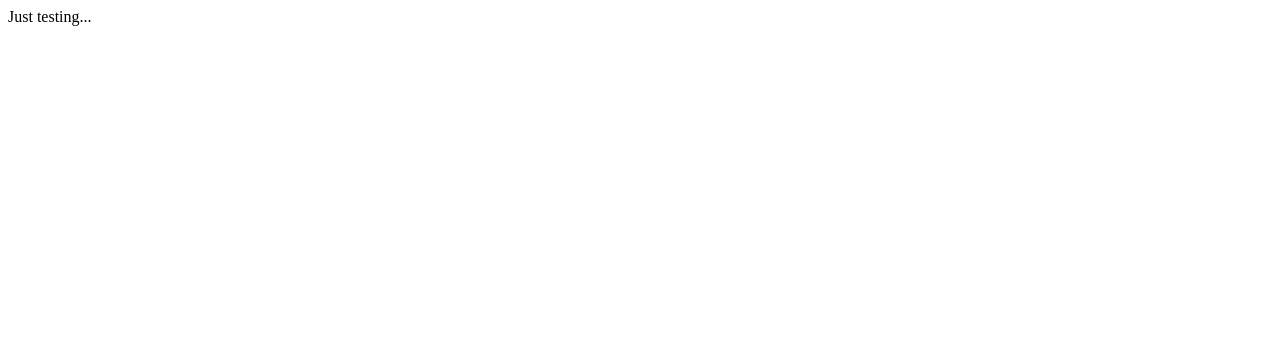
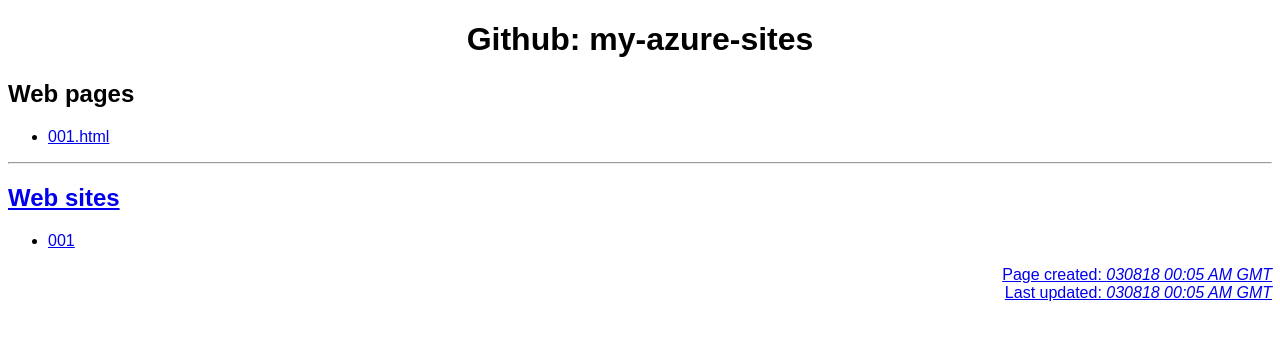
Before and after one commit to pramnora/my-azure-sites, a plain HTML site: page index.html in a window 1280 px wide. Drawn offline with Linux system fonts and the light colour scheme.

Commit message:
Update index.html
A simple: [index.html] web page...used for serving up either: web pages/web sites.

```diff
--- a/index.html
+++ b/index.html
@@ -1 +1,68 @@
-Just testing...
+<!DOCTYPE html>
+
+<html lang="en">
+
+  <!--page created:
+      last updated: 030818 00:05 AM GMT-->
+
+  <!--NOTE: A very basic: [index.html] web page created to serve links...-->
+
+  <head>
+
+   <meta charset="utf-8">
+
+   <title>Github: My azure sites - index.html</title>
+
+   <style>
+     body{font-family:arial,verdana,sans-serif;}
+     header{text-align:center;}
+     footer{text-align:right;}
+   </style>
+
+  </head>
+
+  <body>
+
+    <header>
+
+      <h1>Github: my-azure-sites</h1>
+
+    </header>
+
+    <main>
+
+      <h2>Web pages</h2>
+
+      <ul>
+        <li><a href="web-pages/001.html">001.html</li>
+      </ul>
+
+      <hr>
+
+      <h2>Web sites</h2>
+
+      <ul>
+        <li><a href="web-sites/001.html">001</li>
+      </ul>
+
+    </main>
+
+    <footer>
+
+     <p>
+      Page created:
+      <i>
+       030818 00:05 AM GMT
+      </i>
+      <br>
+      Last updated:
+      <i>
+       030818 00:05 AM GMT
+      </i>
+     </p>
+
+    </footer>
+
+  </body>
+
+</html>
```
